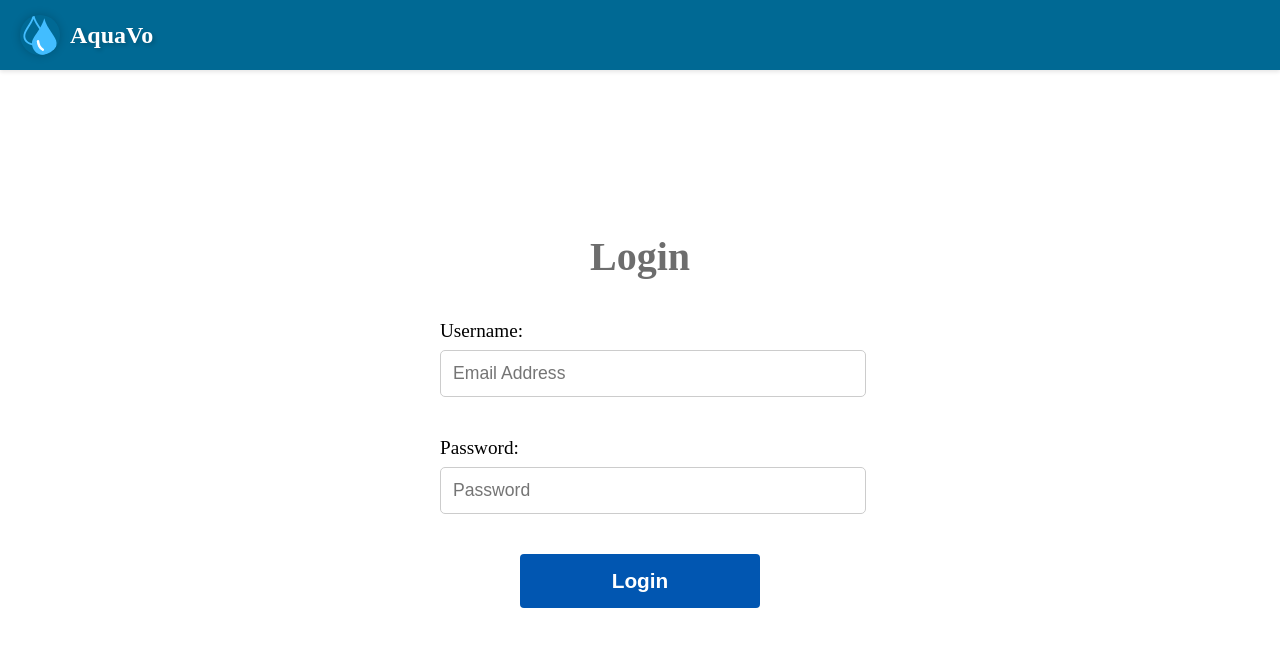
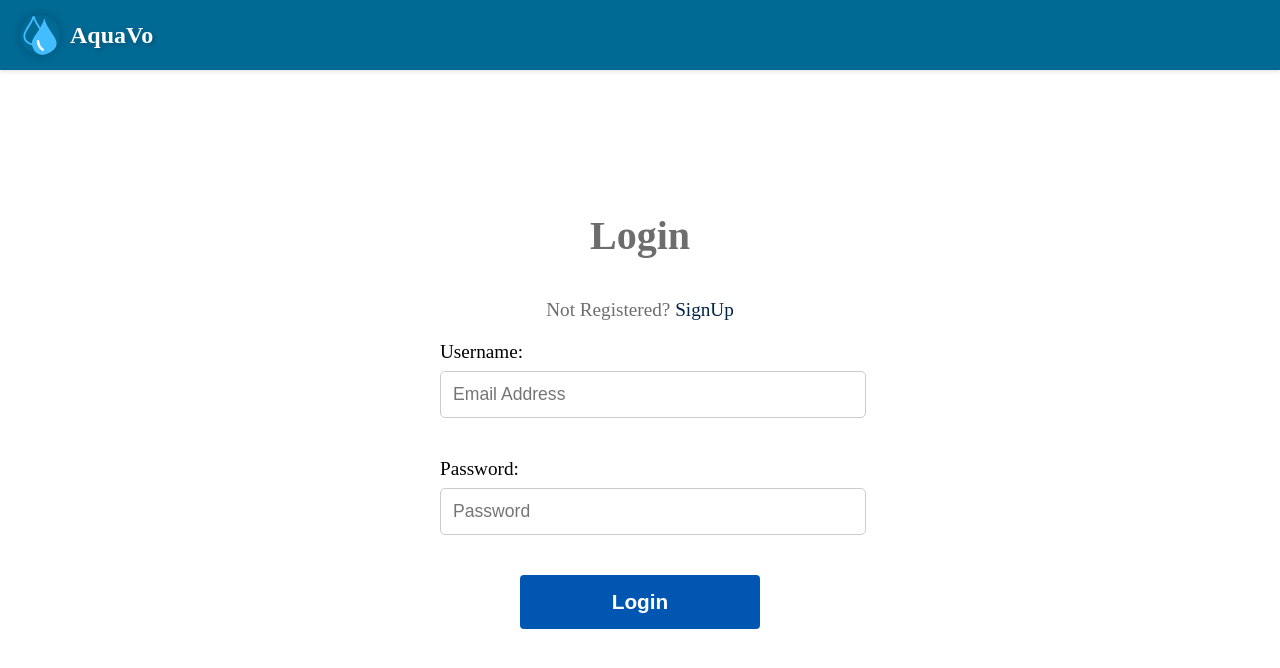
Before and after one commit to mmbogajemimah/aquavo_frontend, a React (Create React App) app: page /login in a window 1280 px wide. Shown: the top 668 px of the page. Built offline with nearby package versions, Linux system fonts and the light colour scheme.

Commit message:
Redirecting User to Login Page after SigningUp.

```diff
--- a/src/Components/LoginPage/LoginForm.js
+++ b/src/Components/LoginPage/LoginForm.js
@@ -1,5 +1,6 @@
 import React, { useState } from 'react';
 import '../../styles/authentication/login.css';
+import { Link } from 'react-router-dom';
 
 function LoginForm() {
   const [username, setUsername] = useState('');
@@ -56,6 +57,7 @@ function LoginForm() {
   return (
     <div className='login-container'>
       <h1 className='login-header'>Login</h1>
+      <p className='register-link'>Not Registered? <Link to='/registration'>SignUp</Link></p>
       {error && <p className='error'>{error}</p>}
       <form onSubmit={handleSubmit}>
         <div className='form-group'>
--- a/src/Components/RegistrationPage/RegNavBar.js
+++ b/src/Components/RegistrationPage/RegNavBar.js
@@ -1,15 +1,15 @@
 import React from "react";
-// import { Link } from "react-router-dom";
+import { Link } from "react-router-dom";
 import AquavoLogo from '../../images/aquavo_logo.svg';
 import '../../styles/home/navigationbar.css'; // Import CSS file directly
 
 function RegNavBar() {
     return(
         <>
-            <nav className="navbar"> {/* Apply the class directly */}
+            <nav className="navbar">
                 <div className="company-slogan">
                     <img className="company-logo" src={AquavoLogo} width={40} height={40} alt="Aquavo Logo" />
-                    <h1 className="company-name">AquaVo</h1>
+                    <h1 className="company-name"><Link to='/'>AquaVo</Link></h1>
                 </div>
 
             </nav>
--- a/src/Components/RegistrationPage/RegistrationForm.js
+++ b/src/Components/RegistrationPage/RegistrationForm.js
@@ -1,8 +1,12 @@
 import React, { useState } from 'react';
-import { Link } from 'react-router-dom';
+import { Link, useNavigate } from 'react-router-dom';
+
 import '../../styles/authentication/registration.css';
 
 function RegistrationForm() {
+
+  const navigate = useNavigate();
+
   const [formData, setFormData] = useState({
     firstname: '',
     lastname: '',
@@ -29,6 +33,9 @@ function RegistrationForm() {
       if (response.ok) {
         // Registration successful, redirect or display a success message
         console.log('Registration is successful');
+        alert("Your Account has been Created Successfully. You will be Redirected to the Login Page");
+        // Redirect to the login page
+        navigate('/login');
       } else {
         // Registration failed, handle error
         console.error('Registration failed');
--- a/src/styles/authentication/login.css
+++ b/src/styles/authentication/login.css
@@ -61,3 +61,14 @@ label {
 .login-btn:hover {
     background-color: #0260c4;
 }
+
+.register-link {
+    margin-top: 20px;
+    font-size: 1.2rem;
+    color: rgb(109, 109, 109);
+}
+
+.register-link a {
+    text-decoration: none;
+    color: #002347;
+}
--- a/src/styles/home/navigationbar.css
+++ b/src/styles/home/navigationbar.css
@@ -91,3 +91,8 @@
     text-decoration: none;
     transition: color 0.3s ease;
   }
+
+  .company-name a {
+    text-decoration: none;
+    color: inherit;
+  }
```
